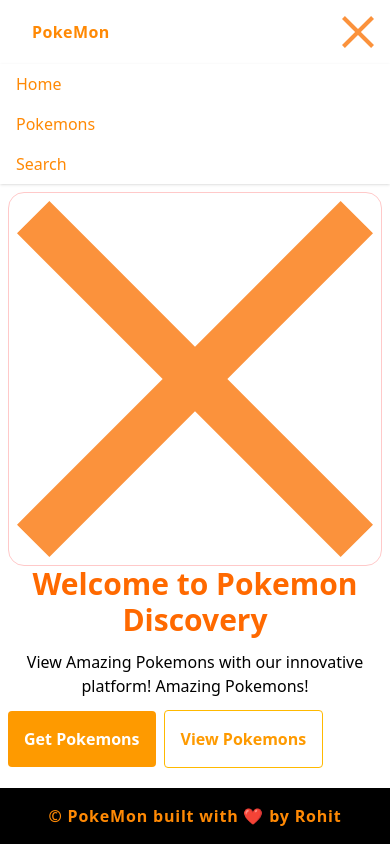
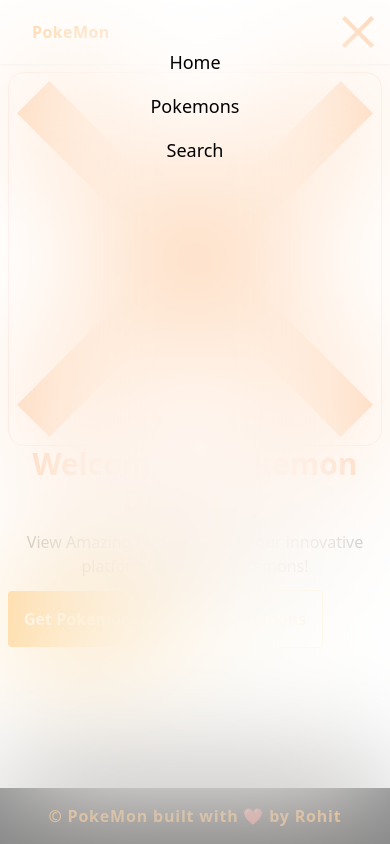
Before and after one commit to rohitisog/getPokemon, a React (Vite) app: page / in a window 390 px wide. Both pictures are taken after a click on the element 358 px from the left and 32 px from the top of the page. Built offline with nearby package versions, Linux system fonts and the light colour scheme.

Commit message:
new changes

```diff
--- a/src/components/Header.jsx
+++ b/src/components/Header.jsx
@@ -16,28 +16,53 @@
 
   return (
     <>
-      <div className="header bg-white shadow-sm text-orange-400 p-4 flex justify-between  md:justify-around items-center font-medium">
+      <div className="header bg-white shadow-sm text-orange-400 p-4 flex justify-between md:justify-around items-center font-medium">
         <NavLink to={"/"}>
-          <div className={`logo px-4 md:px-0 font-bold tracking-wide ${getNavLinkClass}`}>PokeMon</div>
+          <div className={`logo px-4 md:px-0 font-bold tracking-wide ${getNavLinkClass}`}>
+            PokeMon
+          </div>
         </NavLink>
         <nav className="hidden md:flex">
           <NavLink className={`mx-4 ${getNavLinkClass}`} to={"/"}>Home</NavLink>
-          <NavLink className={`mx-4 ${getNavLinkClass}`}  to={"/pages/PokemonDetailsPage"}>Pokemons</NavLink>
-          <NavLink className={`mx-4 ${getNavLinkClass}`}  to={"/pages/SearchPage"}>Search</NavLink>
+          <NavLink className={`mx-4 ${getNavLinkClass}`} to={"/pages/PokemonDetailsPage"}>Pokemons</NavLink>
+          <NavLink className={`mx-4 ${getNavLinkClass}`} to={"/pages/SearchPage"}>Search</NavLink>
         </nav>
         <div className="md:hidden" onClick={toggleSwitch}>
           {isOn ? (
             <img className="h-8 w-8 cursor-pointer" src={cross} alt="cross" />
           ) : (
-            <img className="h-8 w-8  cursor-pointer" src={burger} alt="burger" />
+            <img className="h-8 w-8 cursor-pointer" src={burger} alt="burger" />
           )}
         </div>
       </div>
-      <div className={`md:hidden ${isOn ? "block" : "hidden"} bg-white shadow-sm text-orange-400 `} >
-        <nav>
-          <NavLink className="block py-2 px-4" to={"/"}  onClick={toggleSwitch}>Home</NavLink>
-          <NavLink className="block py-2 px-4" to={"/pages/PokemonDetailsPage"}  onClick={toggleSwitch}>Pokemons</NavLink>
-          <NavLink className="block py-2 px-4" to={"/pages/SearchPage"} onClick={toggleSwitch}>Search</NavLink>
+
+      {/* Overlay Navbar (Mobile) */}
+      <div
+        className={`md:hidden ${isOn ? "block" : "hidden"} fixed inset-0 bg-white shadow-lg z-50 backdrop-blur-3xl`}
+        style={{ backgroundColor: "rgba(255, 255, 255, 0.5)" }} // Light background with slight opacity
+      >
+        <nav className="flex flex-col items-center py-10">
+          <NavLink
+            className="block py-2 px-4 text-lg text-center"
+            to={"/"}
+            onClick={toggleSwitch}
+          >
+            Home
+          </NavLink>
+          <NavLink
+            className="block py-2 px-4 text-lg text-center"
+            to={"/pages/PokemonDetailsPage"}
+            onClick={toggleSwitch}
+          >
+            Pokemons
+          </NavLink>
+          <NavLink
+            className="block py-2 px-4 text-lg text-center"
+            to={"/pages/SearchPage"}
+            onClick={toggleSwitch}
+          >
+            Search
+          </NavLink>
         </nav>
       </div>
     </>
```
